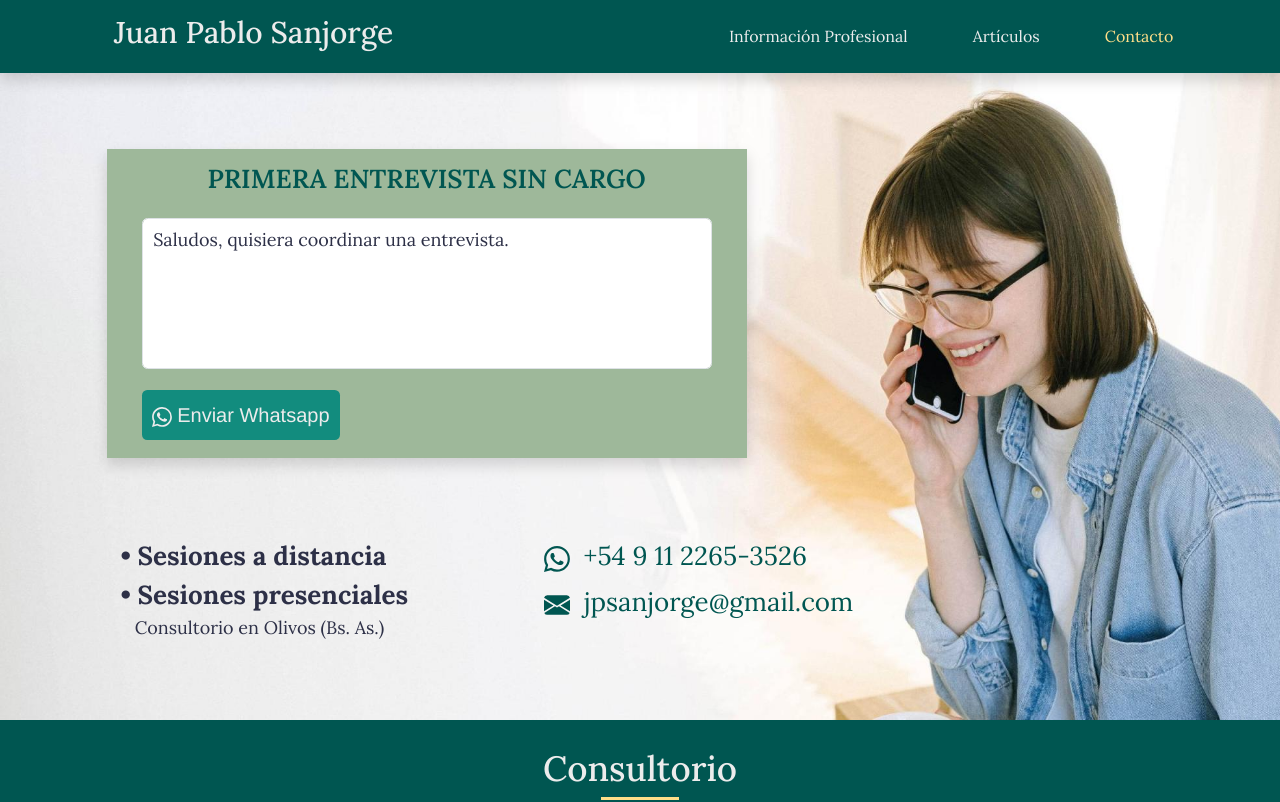
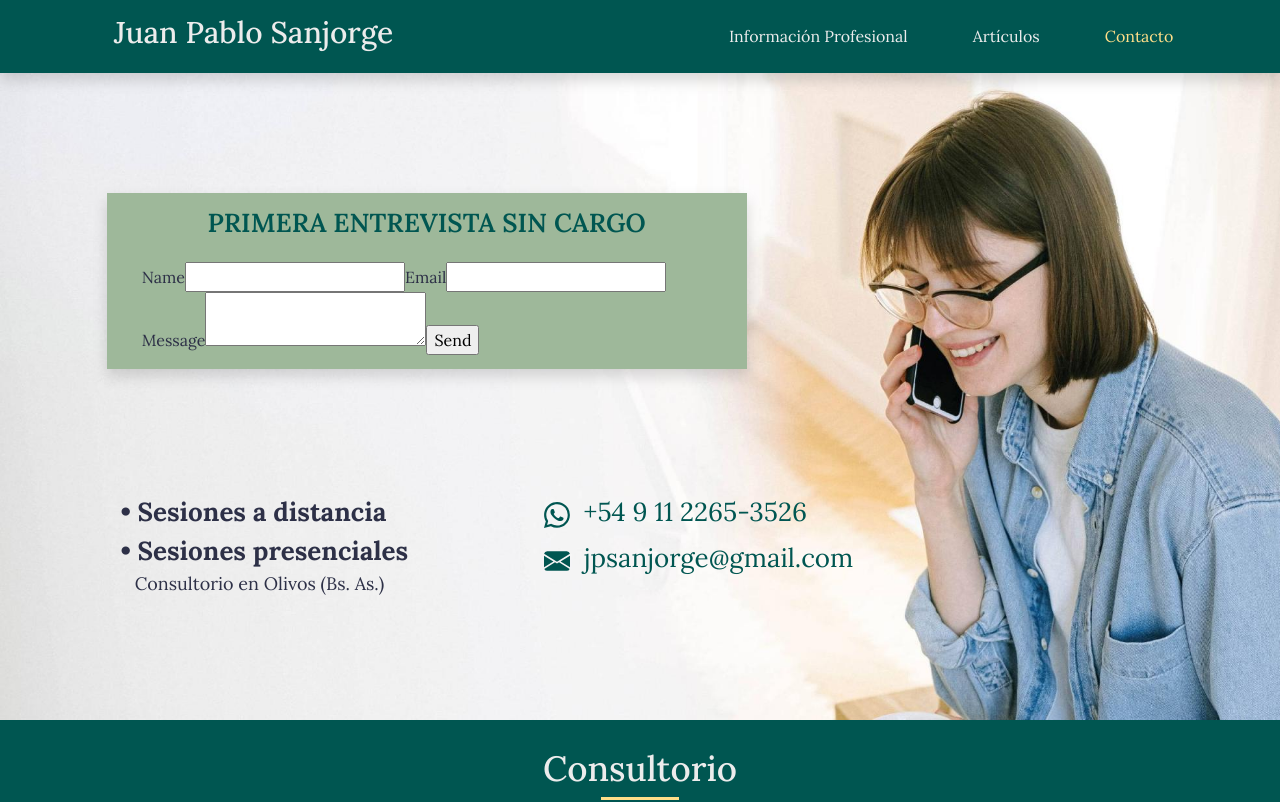
Before and after one commit to tiansanjorge/juan-pablo-sanjorge, a React (Create React App) app: page /contact in a window 1280 px wide. Shown: the top 802 px of the page. Built offline with nearby package versions, Linux system fonts and the light colour scheme.

Commit message:
creating contact form

```diff
--- a/package.json
+++ b/package.json
@@ -3,6 +3,7 @@
   "version": "0.1.0",
   "private": true,
   "dependencies": {
+    "@emailjs/browser": "^4.3.3",
     "@fortawesome/fontawesome-svg-core": "^6.4.2",
     "@fortawesome/free-solid-svg-icons": "^6.4.2",
     "@fortawesome/react-fontawesome": "^0.2.0",
@@ -22,7 +23,7 @@
     "sass": "^1.68.0",
     "web-vitals": "^2.1.4"
   },
-  "homepage":"http://c2051951.ferozo.com/",
+  "homepage": "http://c2051951.ferozo.com/",
   "scripts": {
     "start": "react-scripts start",
     "build": "react-scripts build",
--- a/src/pages/Contact.jsx
+++ b/src/pages/Contact.jsx
@@ -1,26 +1,214 @@
+// import { BsWhatsapp, BsFillEnvelopeFill } from "react-icons/bs";
+// import { useState } from "react";
+// import { Helmet } from "react-helmet-async";
+
+// export const Contact = () => {
+//   const [mensaje, setMensaje] = useState("Saludos, quisiera coordinar una entrevista.");
+
+//   function enviarMensaje() {
+//     let mensajeEncoded = encodeURIComponent(mensaje);
+//     let numeroTelefono = "5491122653526";
+//     let enlaceWhatsApp =
+//       "https://api.whatsapp.com/send?phone=" +
+//       numeroTelefono +
+//       "&text=" +
+//       mensajeEncoded;
+//     window.open(enlaceWhatsApp, "_blank");
+//   }
+
+//   return (
+//     <div className="topFiller">
+//       <Helmet>
+//         <meta name="title" content="Contactar a Juan Pablo Sanjorge"/>
+//         <meta name="description" content="Juan Pablo Sanjorge, licenciado en psicologia (UBA). Telefono: +54 9 11 2265-3526 mail: jpsanjorge@gmail.com" />
+//       </Helmet>
+//       <div className="container-fluid">
+//         <div className="row fondoVerdeC">
+//           {/* Formato XS a SM (360 a 768px) */}
+//           <div className="col-12 p-0 contacto d-flex d-md-none flex-column">
+//             <div className="col-11 mx-auto d-flex flex-column azul shadow mt-3">
+//               <div className="">
+//                 <div className="d-flex justify-content-between text-start">
+//                   <div className="col-12 fondoVerdeC pt-3 pb-1 text-center">
+//                     <h1 className="verdeO titulo weight600 mb-0 mx-2">PRIMERA ENTREVISTA SIN CARGO</h1>
+//                   </div>
+//                 </div>
+//                 <div className="fondoVerdeC">
+//                   <form>
+//                     <div className="mx-4 py-3">
+//                       <textarea
+//                         className="form-control textareaFijo py-2 mb-4 size18 azul"
+//                         id="mensaje2"
+//                         rows="5"
+//                         value={mensaje}
+//                         onChange={(e) => setMensaje(e.target.value)}
+//                       ></textarea>
+//                       <button
+//                         className="whatsapp2 text-decoration-none rounded subtitulo2 border-0 mb-1"
+//                         type="button"
+//                         id="enviar"
+//                         onClick={enviarMensaje}
+//                       >
+//                         <BsWhatsapp /> Enviar Whatsapp
+//                       </button>
+//                     </div>
+//                   </form>
+//                 </div>
+//               </div>
+//             </div>
+
+//             <div className="col-12">
+//               <div className="col-11 d-flex flex-column justify-content-between azul mx-auto">
+//                 <div className="col-sm-5 d-flex flex-column justify-content-evenly align-self-start align-self-sm-end mt-4 mt-sm-5">
+
+//                     <p className="size19">
+//                       <b>
+//                         • Sesiones a distancia <br />• Sesiones presenciales
+//                         <br />
+//                       </b>
+//                     </p>
+//                     <a
+//                       className="size14 text-decoration-none azul hoverVerdeC ms-3"
+//                       href="#footer"
+//                     >
+//                       Consultorio en Olivos (Bs. As.)
+//                     </a>
+//                 </div>
+//                 <div className="col-sm-5 d-flex flex-column justify-content-evenly align-self-end mt-4 mt-sm-5">
+//                     <a
+//                       className="text-decoration-none verdeO hoverVerdeC"
+//                       href="https://wa.link/7staf4"
+//                       target="_blank"
+//                     >
+//                       <BsWhatsapp className="me-2" /> +54 9 11 2265-3526
+//                     </a>
+//                     <a
+//                       className="text-decoration-none verdeO hoverVerdeC mt-2"
+//                       href="mailto:jpsanjorge@gmail.com"
+//                       target="_blank"
+//                     >
+//                       <BsFillEnvelopeFill className="me-2" /> jpsanjorge@gmail.com
+//                     </a>
+//                 </div>
+//               </div>
+//             </div>
+//           </div>
+
+//           {/* Formato MD o superior (768px en adelante) */}
+
+//           <div className="col-12 p-0 contacto d-none d-md-flex flex-column justify-content-evenly">
+//             <div className="col-7 col-lg-7 col-xl-6 col-xxl-5 offset-xl-1 d-flex flex-column azul">
+//               <div className="ms-md-4 ms-lg-5 ms-xl-0 shadow">
+//                 <div className="d-flex justify-content-between text-start">
+//                   <div className="col-12 fondoVerdeC pt-3 pb-1 text-center">
+//                     <h1 className="subtitulo verdeO weight600">PRIMERA ENTREVISTA SIN CARGO</h1>
+//                   </div>
+//                 </div>
+//                 <div className="fondoVerdeC">
+//                   <form>
+//                     <div className="mx-4 py-3 px-3">
+//                       <textarea
+//                         className="form-control textareaFijo py-2 mb-4 size18 azul"
+//                         id="mensaje2"
+//                         rows="5"
+//                         value={mensaje}
+//                         onChange={(e) => setMensaje(e.target.value)}
+//                       ></textarea>
+//                       <button
+//                         className="whatsapp2 text-decoration-none rounded subtitulo2 border-0 mb-1"
+//                         type="button"
+//                         id="enviar"
+//                         onClick={enviarMensaje}
+//                       >
+//                         <BsWhatsapp /> Enviar Whatsapp
+//                       </button>
+//                     </div>
+//                   </form>
+//                 </div>
+//               </div>
+//             </div>
+
+//             <div className="col-12">
+//               <div className="ms-5 ms-xl-0">
+//                 <div className="col-10 col-lg-9 col-xl-7 col-xxl-6 offset-xl-1  d-flex justify-content-between justify-content-lg-around justify-content-xl-between azul">
+//                   <div className="d-flex flex-column justify-content-evenly align-self-start ps-3">
+//                     <h2 className="subtitulo lh-base m-0">
+//                       <b>
+//                         • Sesiones a distancia <br />• Sesiones presenciales
+//                       </b>
+//                       <br />
+//                     </h2>
+//                     <a
+//                       className="size18 text-decoration-none azul hoverVerdeC ms-3"
+//                       href="#footer"
+//                     >
+//                       Consultorio en Olivos (Bs. As.)
+//                     </a>
+//                   </div>
+//                   <div className="d-flex flex-column justify-content-evenly align-self-start">
+//                     <a
+//                       className="subtitulo text-decoration-none verdeO hoverVerdeC"
+//                       href="https://wa.link/7staf4"
+//                       target="_blank"
+//                     >
+//                       <BsWhatsapp className="me-2" /> +54 9 11 2265-3526
+//                     </a>
+//                     <a
+//                       className="subtitulo text-decoration-none verdeO hoverVerdeC mt-2"
+//                       href="mailto:jpsanjorge@gmail.com"
+//                       target="_blank"
+//                     >
+//                       <BsFillEnvelopeFill className="me-3" />
+//                       jpsanjorge@gmail.com
+//                     </a>
+//                   </div>
+//                 </div>
+//               </div>
+//             </div>
+//           </div>
+//         </div>
+//       </div>
+//     </div>
+//   );
+// };
+
+// export default Contact;
+
 import { BsWhatsapp, BsFillEnvelopeFill } from "react-icons/bs";
-import { useState } from "react";
 import { Helmet } from "react-helmet-async";
+import React, { useRef } from "react";
+import emailjs from "@emailjs/browser";
 
 export const Contact = () => {
-  const [mensaje, setMensaje] = useState("Saludos, quisiera coordinar una entrevista.");
 
-  function enviarMensaje() {
-    let mensajeEncoded = encodeURIComponent(mensaje);
-    let numeroTelefono = "5491122653526";
-    let enlaceWhatsApp =
-      "https://api.whatsapp.com/send?phone=" +
-      numeroTelefono +
-      "&text=" +
-      mensajeEncoded;
-    window.open(enlaceWhatsApp, "_blank");
+  const form = useRef();
+
+  const sendEmail = (e) => {
+    e.preventDefault();
+
+    emailjs
+      .sendForm("service_o5glebh", "template_jvvd64c", form.current, {
+        publicKey: "_VWXs5_aO3Qmh3PDl",
+      })
+      .then(
+        () => {
+          console.log("SUCCESS!");
+          e.target.reset()
+        },
+        (error) => {
+          console.log("FAILED...", error.text);
         }
+      );
+  };
 
   return (
     <div className="topFiller">
       <Helmet>
-        <meta name="title" content="Contactar a Juan Pablo Sanjorge"/>
-        <meta name="description" content="Juan Pablo Sanjorge, licenciado en psicologia (UBA). Telefono: +54 9 11 2265-3526 mail: jpsanjorge@gmail.com" />
+        <meta name="title" content="Contactar a Juan Pablo Sanjorge" />
+        <meta
+          name="description"
+          content="Juan Pablo Sanjorge, licenciado en psicologia (UBA). Telefono: +54 9 11 2265-3526 mail: jpsanjorge@gmail.com"
+        />
       </Helmet>
       <div className="container-fluid">
         <div className="row fondoVerdeC">
@@ -30,28 +218,20 @@ export const Contact = () => {
               <div className="">
                 <div className="d-flex justify-content-between text-start">
                   <div className="col-12 fondoVerdeC pt-3 pb-1 text-center">
-                    <h1 className="verdeO titulo weight600 mb-0 mx-2">PRIMERA ENTREVISTA SIN CARGO</h1>
+                    <h1 className="verdeO titulo weight600 mb-0 mx-2">
+                      PRIMERA ENTREVISTA SIN CARGO
+                    </h1>
                   </div>
                 </div>
                 <div className="fondoVerdeC">
-                  <form>
-                    <div className="mx-4 py-3">
-                      <textarea
-                        className="form-control textareaFijo py-2 mb-4 size18 azul"
-                        id="mensaje2"
-                        rows="5"
-                        value={mensaje}
-                        onChange={(e) => setMensaje(e.target.value)}
-                      ></textarea>
-                      <button
-                        className="whatsapp2 text-decoration-none rounded subtitulo2 border-0 mb-1"
-                        type="button"
-                        id="enviar"
-                        onClick={enviarMensaje}
-                      >
-                        <BsWhatsapp /> Enviar Whatsapp
-                      </button>
-                    </div>
+                  <form className="mx-4 py-3 px-3" ref={form} onSubmit={sendEmail}>
+                    <label>Name</label>
+                    <input type="text" name="user_name" />
+                    <label>Email</label>
+                    <input type="email" name="user_email" />
+                    <label>Message</label>
+                    <textarea name="message" />
+                    <input type="submit" value="Send" />
                   </form>
                 </div>
               </div>
@@ -60,7 +240,6 @@ export const Contact = () => {
             <div className="col-12">
               <div className="col-11 d-flex flex-column justify-content-between azul mx-auto">
                 <div className="col-sm-5 d-flex flex-column justify-content-evenly align-self-start align-self-sm-end mt-4 mt-sm-5">
-
                   <p className="size19">
                     <b>
                       • Sesiones a distancia <br />• Sesiones presenciales
@@ -101,28 +280,20 @@ export const Contact = () => {
               <div className="ms-md-4 ms-lg-5 ms-xl-0 shadow">
                 <div className="d-flex justify-content-between text-start">
                   <div className="col-12 fondoVerdeC pt-3 pb-1 text-center">
-                    <h1 className="subtitulo verdeO weight600">PRIMERA ENTREVISTA SIN CARGO</h1>
+                    <h1 className="subtitulo verdeO weight600">
+                      PRIMERA ENTREVISTA SIN CARGO
+                    </h1>
                   </div>
                 </div>
                 <div className="fondoVerdeC">
-                  <form>
-                    <div className="mx-4 py-3 px-3">
-                      <textarea
-                        className="form-control textareaFijo py-2 mb-4 size18 azul"
-                        id="mensaje2"
-                        rows="5"
-                        value={mensaje}
-                        onChange={(e) => setMensaje(e.target.value)}
-                      ></textarea>
-                      <button
-                        className="whatsapp2 text-decoration-none rounded subtitulo2 border-0 mb-1"
-                        type="button"
-                        id="enviar"
-                        onClick={enviarMensaje}
-                      >
-                        <BsWhatsapp /> Enviar Whatsapp
-                      </button>
-                    </div>
+                  <form className="mx-4 py-3 px-3" ref={form} onSubmit={sendEmail}>
+                    <label>Name</label>
+                    <input type="text" name="user_name" />
+                    <label>Email</label>
+                    <input type="email" name="user_email" />
+                    <label>Message</label>
+                    <textarea name="message" />
+                    <input type="submit" value="Send" />
                   </form>
                 </div>
               </div>
```
Also changed, not shown: 1 other file (tests, documents, lock files or other folders). Lines whose indentation alone changed are shown as unchanged.
